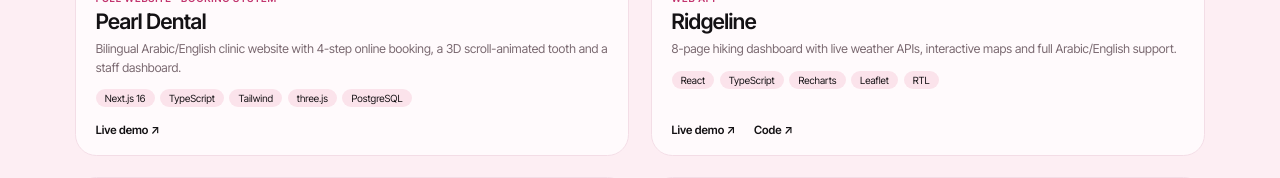
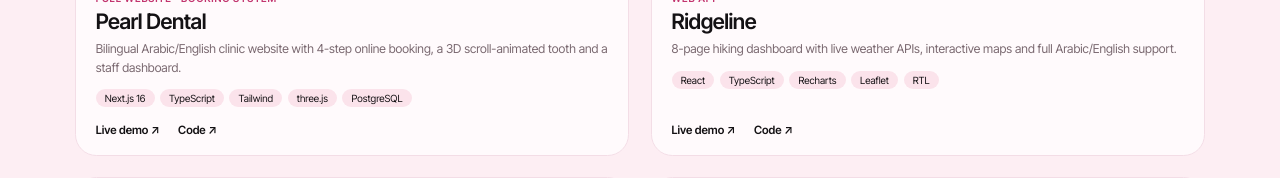
Before and after one commit to malaknashwan01-del/portfolio, a React (Vite) app: page / in a window 1280 px wide. Shown: the part 1500-1678 px from the top of the page. Built offline with nearby package versions, Linux system fonts and the light colour scheme.

Commit message:
Pearl Dental code link
Co-Authored-By: Claude Opus 5.5 <noreply@anthropic.com>
Claude-Session: https://claude.ai/code/session_019aEPKFPmkPLpS2iD8NBSrp

```diff
--- a/src/data.js
+++ b/src/data.js
@@ -65,7 +65,7 @@ export const projects = [
     stats: [],
     image: "/work/pearl.jpg",
     live: "https://pearl-dental-clinic-gray.vercel.app",
-    code: "",
+    code: "https://github.com/malaknashwan01-del/pearl-dental",
   },
   {
     title: "Ridgeline",
```
